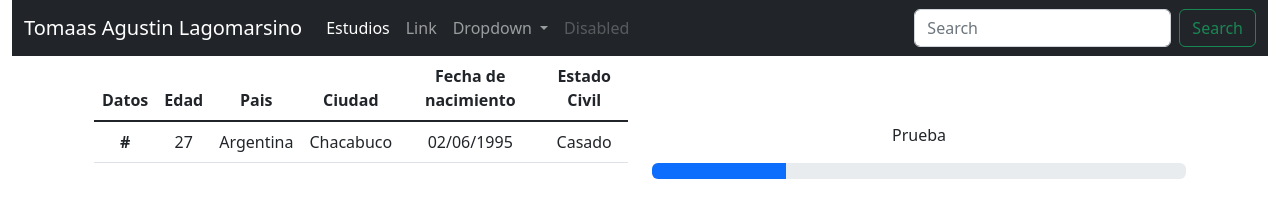
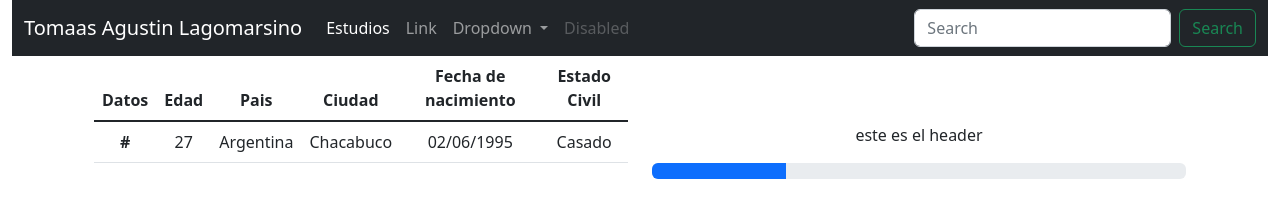
Before and after one commit to tomaslago33/Pract3, a plain HTML site: page index.html in a window 1280 px wide. Drawn offline with Linux system fonts and the light colour scheme.

Commit message:
modificacion de index

```diff
--- a/index.html
+++ b/index.html
@@ -78,7 +78,7 @@
                                 </table>
                             </div>
                             <div class="col align-self-end">
-                                <p>Prueba</p>
+                                <p>este es el header</p>
                                 <div class="progress col">
                                     <div class="progress-bar" role="progressbar" aria-label="Basic example" style="width: 25%" aria-valuenow="25" aria-valuemin="0" aria-valuemax="100"></div>
                                   </div>
```
